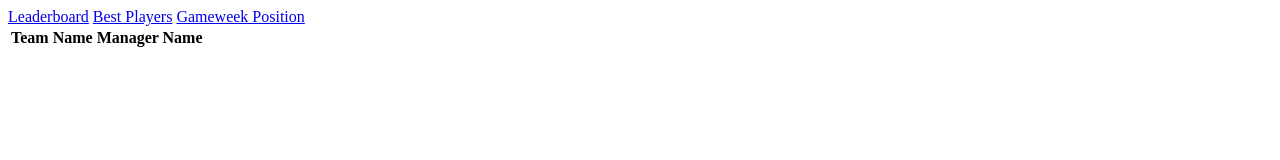
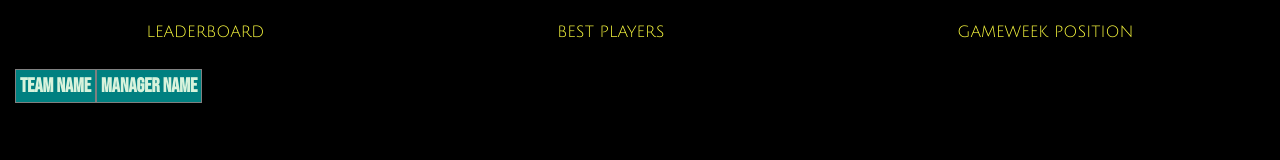
Before and after one commit to Poli-Talk/bangalore-fantasy-ipl, a plain HTML site: page eachgameweek.html in a window 1280 px wide. Drawn offline with Linux system fonts and the light colour scheme; the site is published under a folder, as on GitHub Pages, so addresses that start at the root find nothing; no server answers.

Commit message:
Missed EachGameweek CSS

```diff
--- a/eachgameweek.html
+++ b/eachgameweek.html
@@ -4,7 +4,7 @@
 <head>
     <meta charset="UTF-8">
     <meta name="viewport" content="width=device-width, initial-scale=1.0">
-    <link rel="stylesheet" href="/eachgameweek.css">
+    <link rel="stylesheet" href="eachgameweek.css">
     <link href="https://fonts.googleapis.com/css2?family=Julius+Sans+One&display=swap" rel="stylesheet">
     <link
         href="https://fonts.googleapis.com/css2?family=Bebas+Neue&family=Lobster&family=Roboto+Condensed:wght@300&display=swap"
```
